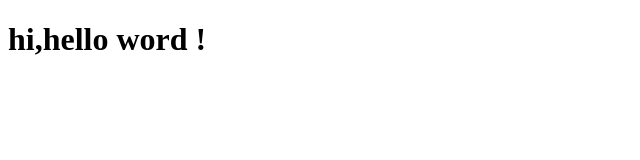
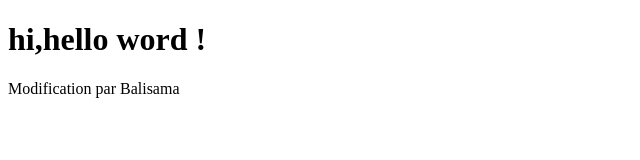
Before and after one commit to herpano/github-flow, a plain HTML site: page index.html in a window 1280 px wide. Shown: the whole page, without its empty margins (0-640 px from the left). Drawn offline with Linux system fonts and the light colour scheme.

Commit message:
PR#2
Ajout de ligne "Modif par Bals"

```diff
--- a/index.html
+++ b/index.html
@@ -3,7 +3,7 @@
 <body>
 
 <h1>hi,hello word !</h1>
-
+Modification par Balisama
 
 
 </body>
```
